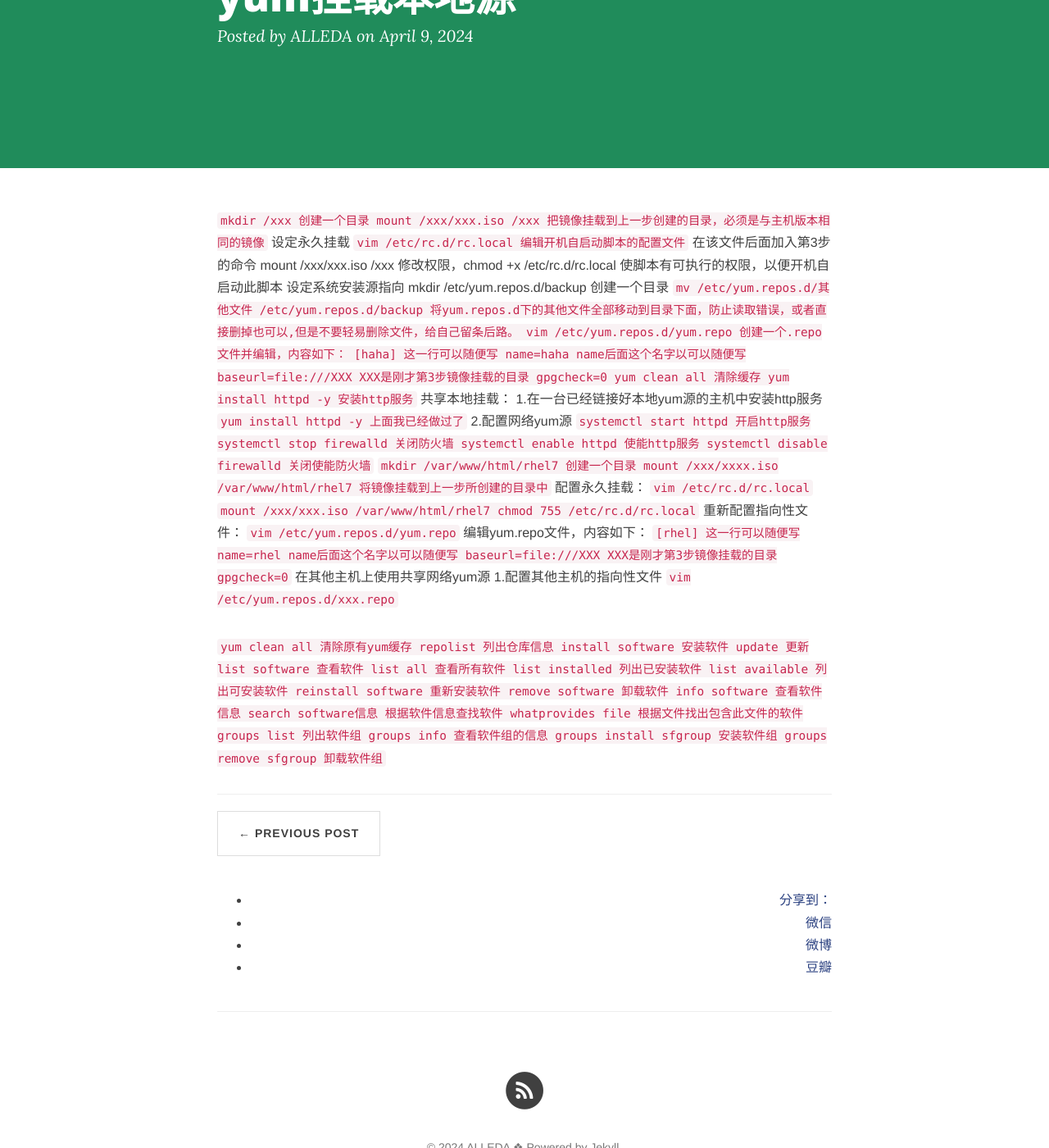
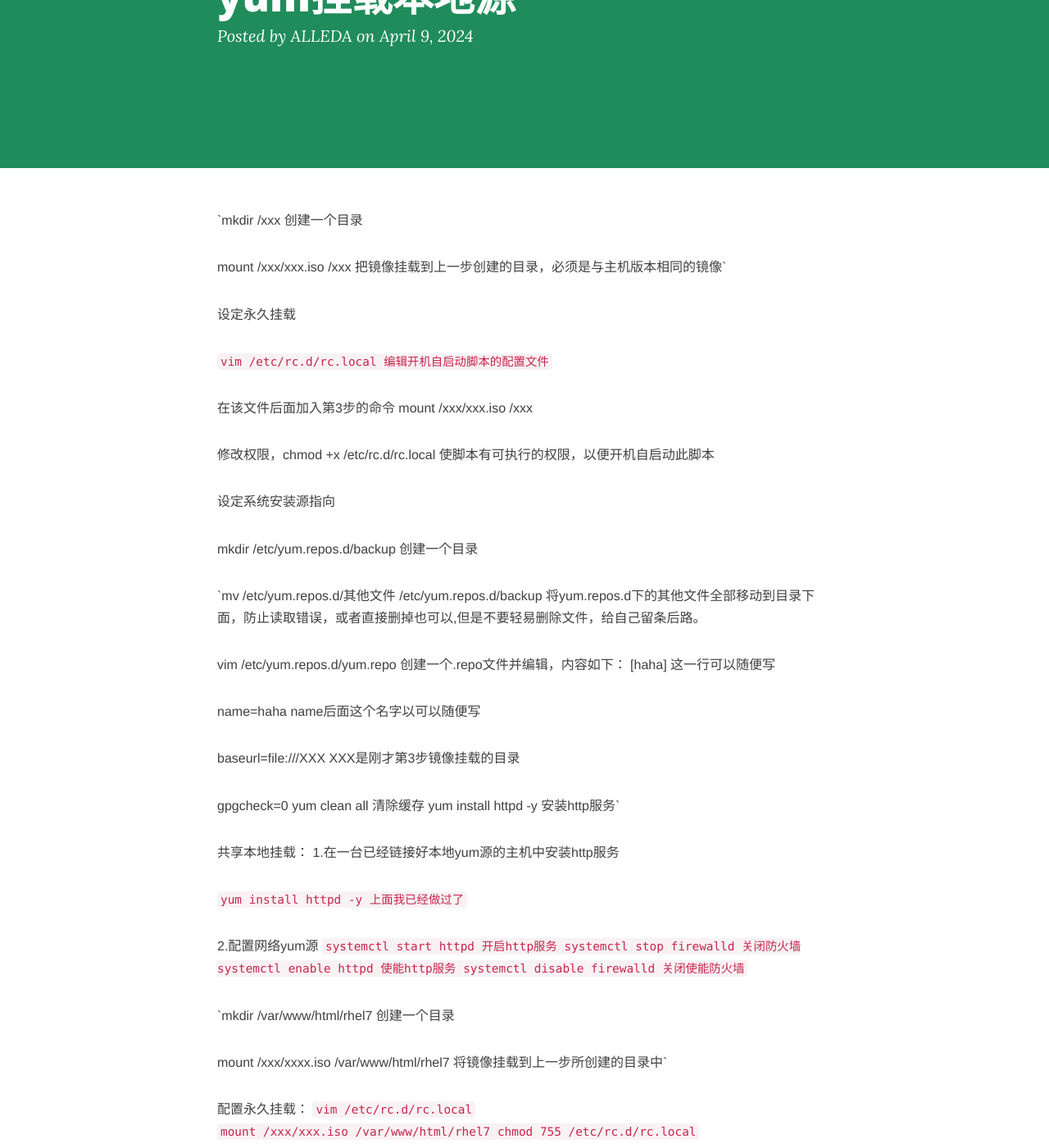
Before and after one commit to pulasi/pulasi.github.io, a Jekyll site: the page built from _posts/2024-04-09-how-to-use-local-yum.md, in a window 1280 px wide and 1400 px high, scrolled down 229 px. Shown: the whole window at 82% size. Built offline with Jekyll 4.4.1, drawn with Linux system fonts in a browser that asks for light colours; nearby versions of some CDN libraries; comment, search, counter and statistics services are not loaded; some of the changed text lies outside the part shown.

Commit message:
Update 2024-04-09-how-to-use-local-yum.md

```diff
--- a/_posts/2024-04-09-how-to-use-local-yum.md
+++ b/_posts/2024-04-09-how-to-use-local-yum.md
@@ -8,41 +8,62 @@ description: yum挂载本地源。
 ---
 
 `mkdir   /xxx    创建一个目录
+
 mount  /xxx/xxx.iso   /xxx   把镜像挂载到上一步创建的目录，必须是与主机版本相同的镜像`
+
 设定永久挂载
+
 `vim /etc/rc.d/rc.local    编辑开机自启动脚本的配置文件`
+
 在该文件后面加入第3步的命令 mount  /xxx/xxx.iso   /xxx
+
 修改权限，chmod +x /etc/rc.d/rc.local   使脚本有可执行的权限，以便开机自启动此脚本
+
 设定系统安装源指向
+
 mkdir /etc/yum.repos.d/backup   创建一个目录
+
 `mv /etc/yum.repos.d/其他文件    /etc/yum.repos.d/backup   将yum.repos.d下的其他文件全部移动到目录下面，防止读取错误，或者直接删掉也可以,但是不要轻易删除文件，给自己留条后路。
+
 vim /etc/yum.repos.d/yum.repo  创建一个.repo文件并编辑，内容如下： [haha]          这一行可以随便写
+
 name=haha       name后面这个名字以可以随便写
+
 baseurl=file:///XXX   XXX是刚才第3步镜像挂载的目录
+
 gpgcheck=0
 yum clean all   清除缓存
 yum install httpd -y   安装http服务`
+
 共享本地挂载：
-1.在一台已经链接好本地yum源的主机中安装http服务\
+1.在一台已经链接好本地yum源的主机中安装http服务
+
 `yum  install  httpd  -y     上面我已经做过了`
+
 2.配置网络yum源
 `systemctl start httpd                            开启http服务
 systemctl stop firewalld                      关闭防火墙
 systemctl  enable httpd                       使能http服务
 systemctl disable firewalld                  关闭使能防火墙`
+
 `mkdir   /var/www/html/rhel7   创建一个目录
+
 mount /xxx/xxxx.iso  /var/www/html/rhel7    将镜像挂载到上一步所创建的目录中`
+
 配置永久挂载：
 `vim  /etc/rc.d/rc.local`\
 `mount  /xxx/xxx.iso /var/www/html/rhel7
 chmod  755  /etc/rc.d/rc.local`
+
 重新配置指向性文件：
 `vim /etc/yum.repos.d/yum.repo`  编辑yum.repo文件，内容如下：
 `[rhel]          这一行可以随便写
 name=rhel      name后面这个名字以可以随便写
 baseurl=file:///XXX   XXX是刚才第3步镜像挂载的目录
 gpgcheck=0`
+
 在其他主机上使用共享网络yum源
+
 1.配置其他主机的指向性文件
 `vim  /etc/yum.repos.d/xxx.repo`
 
```
